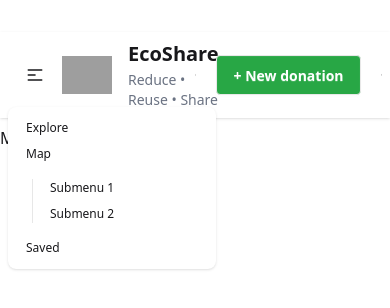
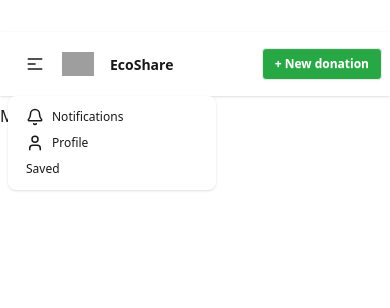
Before and after one commit to rfiguerac/ecoshare, a React (Vite) app: page / in a window 390 px wide. Both pictures are taken after a click on the button 35 px from the left and 75 px from the top of the page. Shown: the top 308 px of the page. Built offline with nearby package versions, Linux system fonts and the light colour scheme; grey boxes are pictures that could not be loaded.

Commit message:
ajustado el navbar para que se ajuste a diferentes resoluciones

```diff
--- a/src/components/Navbar.tsx
+++ b/src/components/Navbar.tsx
@@ -1,7 +1,7 @@
 import { Search, Bell, User, MapPin, Funnel } from 'lucide-react';
 export const Navbar = () => {
   return <>
-    <div className="navbar bg-base-100 shadow-sm">
+    <div className="navbar bg-base-100 shadow-sm lg:px-10">
       <div className="navbar-start">
         <div className="dropdown">
           <div tabIndex={0} role="button" className="btn btn-ghost lg:hidden">
@@ -10,23 +10,17 @@ export const Navbar = () => {
           <ul
             tabIndex={0}
             className="menu menu-sm dropdown-content bg-base-100 rounded-box z-1 mt-3 w-52 p-2 shadow">
-            <li><a>Explore</a></li>
-            <li>
-              <a>Map</a>
-              <ul className="p-2">
-                <li><a>Submenu 1</a></li>
-                <li><a>Submenu 2</a></li>
-              </ul>
-            </li>
+            <li><a><Bell size={18}/> Notifications</a></li>
+            <li><a><User size={18}/>Profile</a></li>
             <li><a>Saved</a></li>
           </ul>
         </div>
         <div className="flex-none">
-          <img src="src\assets\ecoshare-icon.png" width={50} alt="EcoShare logo" />
+          <img src="src\assets\ecoshare-icon.png" width={50} alt="EcoShare logo"  className='w-8 md:w-12 lg:w-16'/>
         </div>
         <div className="flex-col items-start ml-4">
-          <a className="text-xl font-bold">EcoShare</a>
-          <p className="text-sm text-gray-500 mt-0.5">Reduce • Reuse • Share</p>
+          <a className="text-sm md:text-base lg:text-lg font-bold">EcoShare</a>
+          <p className="text-sm text-gray-500 mt-0.5 hidden lg:block">Reduce • Reuse • Share</p>
         </div>
       </div>
       <div className="navbar-center hidden lg:flex">
@@ -61,18 +55,13 @@ export const Navbar = () => {
             />
           </form>
         </div>
-        {/* <ul className="menu menu-horizontal px-1">
-        <li><a className="text-gray-500 font-bold"><Search size={18} />Explore</a></li>
-        <li><a className="text-gray-500 font-bold"><MapPin size={18} /> Map</a></li>
-        <li><a className="text-gray-500 font-bold"><Heart size={18} /> Saved</a></li>
-      </ul> */}
+
       </div>
       <div className="navbar-end gap-x-5">
-        <Bell size={18} />
-        <a className="btn bg-[#28A745] text-white hover:bg-[#218838]"> + New donation</a>
-        <User size={18} />
+        <Bell size={18} className='hidden lg:block'/>
+        <a className="btn btn-sm md:btn-md bg-[#28A745] text-white hover:bg-[#218838]"> + New donation</a>
+        <User size={18} className='hidden lg:block'/>
       </div>
     </div >
   </>
-  {/* </> <div className="">Navbar</div>; */ }
 };
```
